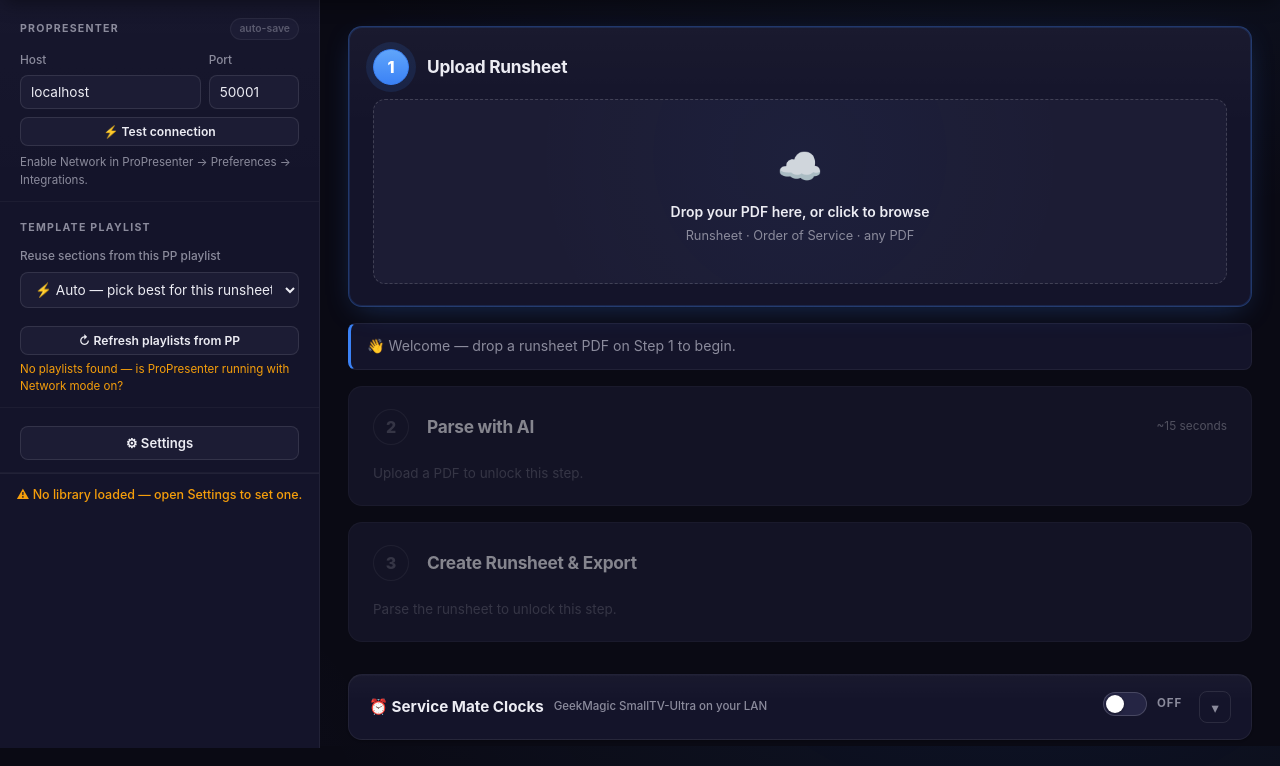
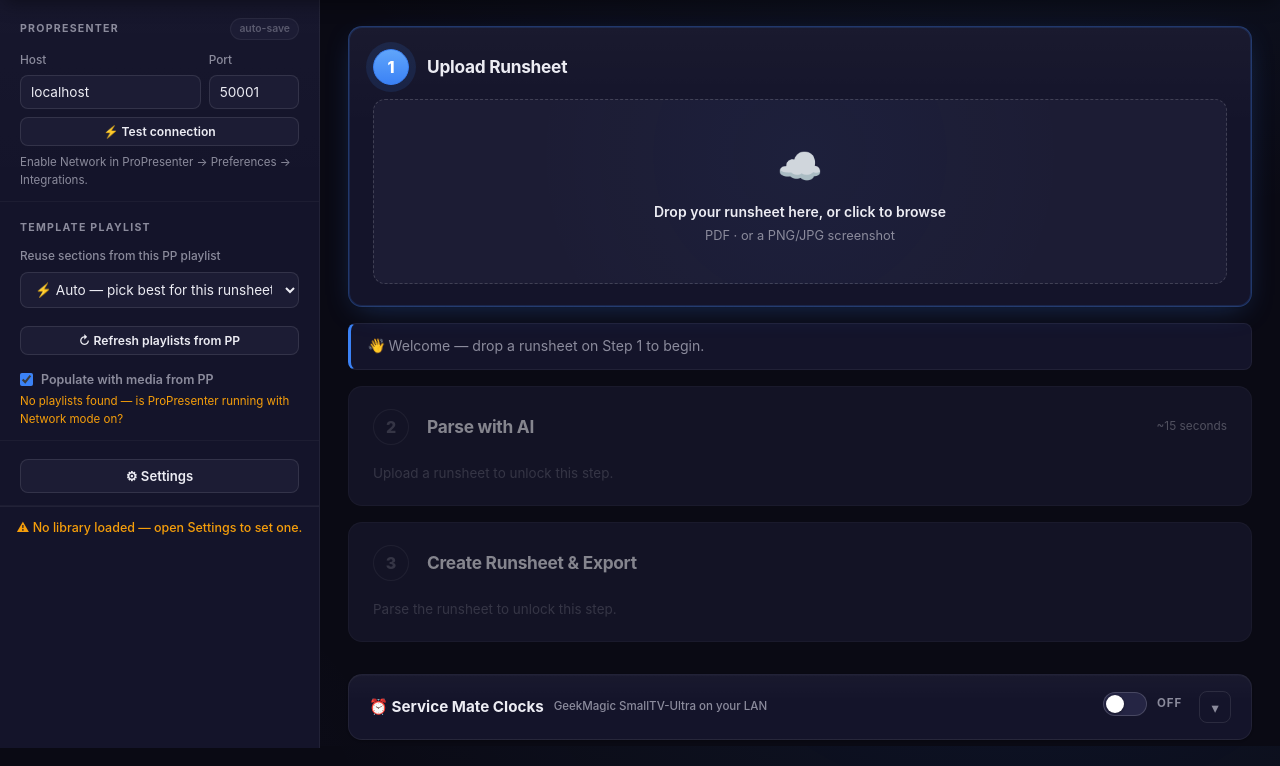
Before and after one commit to jimhoggey/Runsheetpilot, a Flask app: page / in a window 1280 px wide. Shown: the part 54-820 px from the top of the page. Run offline with Flask 3, Linux system fonts and the light colour scheme; data that the repository does not hold is empty.

Commit message:
Front end: screenshot upload, OCR review panel, media toggle
Extraction now runs at file-select rather than at Parse, so an operator
who drops an unreadable screenshot finds out immediately instead of
after spending an OpenRouter request. The review textarea appears only
when the text came from OCR — a text PDF is exact, so the path every
Sunday runsheet takes gains no extra click.

The toggle greys out the template picker and refresh button when off,
since with nothing to match against they would be live controls that do
nothing. It resets to on in handleFileSelect and resetFlow, and Re-match
switches it back on rather than silently contradicting it.

Verified live: PNG -> OCR -> review panel (8 lines), step 2 unlocked,
and a toggle left off reset itself to on when a new file was chosen.

Co-Authored-By: Claude Opus 5 <noreply@anthropic.com>

```diff
--- a/static/app.js
+++ b/static/app.js
@@ -82,12 +82,13 @@ function setStatus(html, color) {
 // first real status message stops it. Reduced-motion users get a static
 // line — no typing, no waving.
 const IDLE_GREETINGS = [
-  'Welcome — drop a runsheet PDF on Step 1 to begin.',
+  'Welcome — drop a runsheet on Step 1 to begin.',
   'Welcome to efficiency.',
   'Thanks for everything you do — I\'m just here to help.',
   'Sunday\'s coming. Let\'s get the runsheet sorted.',
-  'One PDF in, one ProPresenter playlist out.',
+  'One runsheet in, one ProPresenter playlist out.',
   'You bring the service. I\'ll bring the slides.',
+  'PDF, or just a screenshot — either works.',
 ];
 let _greetTimers = [];
 function _stopIdleGreeter() {
@@ -334,7 +335,18 @@ async function saveSettings() {
   }
 }
 
-// ─── 3. PDF upload + drag-and-drop ────────────────────────────────────────
+// ─── 3. Runsheet upload + drag-and-drop ───────────────────────────────────
+// PDFs and screenshots. Images are OCR'd locally (see parsing/ocr.py) and
+// only ever TEXT goes to OpenRouter — of the free models exactly one
+// accepts images, so an image pathway would shrink the operator's model
+// pool to a single provider.
+const ACCEPTED_EXTS = ['.pdf', '.png', '.jpg', '.jpeg'];
+
+function _isAccepted(name) {
+  const n = (name || '').toLowerCase();
+  return ACCEPTED_EXTS.some(ext => n.endsWith(ext));
+}
+
 function handleDragOver(e) {
   e.preventDefault();
   document.getElementById('drop-zone').classList.add('drag-over');
@@ -343,12 +355,16 @@ function handleDrop(e) {
   e.preventDefault();
   document.getElementById('drop-zone').classList.remove('drag-over');
   const file = e.dataTransfer.files[0];
-  if (file && file.name.toLowerCase().endsWith('.pdf')) handleFileSelect(file);
-  else setStatus('Only .pdf files are supported.', 'var(--red)');
+  if (file && _isAccepted(file.name)) handleFileSelect(file);
+  else setStatus('Drop a PDF, or a PNG/JPG screenshot of the runsheet.',
+                 'var(--red)');
 }
 function handleFileSelect(file) {
   if (!file) return;
   uploadedFile = file;
+  // Every new runsheet starts with matching ON. See resetMatchToggle().
+  resetMatchToggle();
+  _hideOcrReview();
   const dz = document.getElementById('drop-zone');
   dz.classList.add('has-file');
   dz.innerHTML = `
@@ -363,13 +379,98 @@ function handleFileSelect(file) {
   // Show the filename + size beside the step 1 title for at-a-glance state.
   document.getElementById('step-1-meta').textContent =
     `${file.name} · ${(file.size/1024).toFixed(0)} KB`;
-  setStatus(`PDF loaded — click <strong>🔍 Parse Runsheet</strong> on Step 2.`);
   // Advance the step flow: step 1 done, step 2 unlocked, step 3 still locked.
   setStepState(1, 'complete');
   setStepState(2, 'active');
   // Silent library refresh — picks up any songs the operator added in PP
   // since the app launched, so the upcoming match table is current.
   loadLibraryAuto();
+  // Read the file NOW rather than at Parse. For a screenshot this is where
+  // the operator finds out whether OCR could read it — before they commit
+  // one of a free account's 50 daily OpenRouter requests to it.
+  extractText(file);
+}
+
+// ─── OCR review panel ─────────────────────────────────────────────────────
+// Shown only when the text came from OCR. A text PDF is exact, so the path
+// every Sunday runsheet takes gains no extra step.
+function _hideOcrReview() {
+  const box = document.getElementById('ocr-review');
+  if (box) { box.hidden = true; document.getElementById('ocr-text').value = ''; }
+}
+
+function _showOcrReview(text) {
+  const box = document.getElementById('ocr-review');
+  document.getElementById('ocr-text').value = text;
+  document.getElementById('ocr-review-meta').textContent =
+    `${text.split('\n').length} lines read`;
+  box.hidden = false;
+}
+
+async function extractText(file) {
+  setLoading('Reading your runsheet…');
+  const form = new FormData();
+  form.append('file', file);
+  try {
+    const res = await fetch('/api/extract_text', {method: 'POST', body: form})
+      .then(r => r.json());
+    if (res.error) {
+      // The file is unusable, so don't leave Step 2 looking ready.
+      setStatus('❌ ' + escapeHtml(res.error), 'var(--red)');
+      setStepState(1, 'active');
+      setStepState(2, 'locked');
+      uploadedFile = null;
+      return;
+    }
+    if (res.needs_review) {
+      _showOcrReview(res.text);
+      setStatus('📝 Read your screenshot — check the text on Step 2, ' +
+                'fix anything odd, then <strong>🔍 Parse Runsheet</strong>.');
+    } else {
+      setStatus('Runsheet loaded — click <strong>🔍 Parse Runsheet</strong> ' +
+                'on Step 2.');
+    }
+  } catch (e) {
+    setStatus('❌ ' + escapeHtml(String(e)), 'var(--red)');
+  }
+}
+
+// ─── "Populate with media from PP" toggle ────────────────────────────────
+// Lives in the sidebar under the template picker it governs. Unlike every
+// other sidebar control it does NOT persist to settings.json — it resets
+// to on with each new runsheet, because a matching switch silently left
+// off would produce a bare playlist next Sunday.
+function matchingOn() {
+  const el = document.getElementById('match-toggle');
+  return !el || el.checked;
+}
+
+function resetMatchToggle() {
+  const el = document.getElementById('match-toggle');
+  if (el && !el.checked) { el.checked = true; onMatchToggle(); }
+}
+
+function onMatchToggle() {
+  // Grey out the template picker and its refresh button when matching is
+  // off — with nothing to match against, they'd be live controls that do
+  // nothing, which reads as a bug.
+  const on = matchingOn();
+  const sel = document.getElementById('template-playlist');
+  const refresh = document.querySelector(
+    '[onclick="loadTemplatePlaylists()"]');
+  [sel, refresh].forEach(el => {
+    if (!el) return;
+    el.disabled = !on;
+    el.style.opacity = on ? '' : '.45';
+  });
+  const status = document.getElementById('template-status');
+  if (status) {
+    status.innerHTML = on
+      ? '<strong>Auto</strong> routes by runsheet content. Override here to ' +
+        'lock a specific template.'
+      : 'Off — you\'ll get coloured headers and timers only, no songs or ' +
+        'template media. Resets on each new runsheet.';
+  }
 }
 
 // ─── Template playlist dropdown ───────────────────────────────────────────
@@ -722,6 +823,10 @@ function applySmHidden(hidden) {
 // the daily free-tier cap and is instant.
 async function rematchNow() {
   if (!matchedItems.length) return;
+  // Pressing Re-match IS a request to match, so it turns the toggle back
+  // on rather than silently contradicting it. Create later reads the
+  // toggle, so leaving it off here would throw the new links away.
+  resetMatchToggle();
   const btn = document.getElementById('rematch-btn');
   btn.disabled = true;
   btn.textContent = '↻ Re-matching…';
@@ -757,12 +862,14 @@ function resetFlow() {
   uploadedFile = null;
   matchedItems = [];
   document.getElementById('pdf-input').value = '';
+  resetMatchToggle();
+  _hideOcrReview();
   const dz = document.getElementById('drop-zone');
   dz.classList.remove('has-file');
   dz.innerHTML = `
     <div class="icon">☁️</div>
-    <div style="font-weight:600;margin-bottom:4px">Drop your PDF here, or click to browse</div>
-    <div class="hint">Runsheet · Order of Service · any PDF</div>`;
+    <div style="font-weight:600;margin-bottom:4px">Drop your runsheet here, or click to browse</div>
+    <div class="hint">PDF · or a PNG/JPG screenshot</div>`;
   dz.onclick = () => document.getElementById('pdf-input').click();
   document.getElementById('reset-btn').hidden = true;
   document.getElementById('results-wrap').hidden = true;
@@ -782,7 +889,7 @@ function resetFlow() {
 }
 
 async function parseRunsheet() {
-  if (!uploadedFile) { setStatus('Upload a PDF first.', 'var(--red)'); return; }
+  if (!uploadedFile) { setStatus('Upload a runsheet first.', 'var(--red)'); return; }
   if (!document.getElementById('or-key').value.trim()) {
     setStatus('Enter your OpenRouter API key in <strong>⚙ Settings</strong>.',
               'var(--red)');
@@ -829,10 +936,20 @@ async function parseRunsheet() {
   const t0 = performance.now();
   let parseSucceeded = false;
   setStepState(2, 'busy');
-  setLoading('Uploading PDF and sending to AI…');
+  setLoading('Sending your runsheet to the AI…');
 
   const form = new FormData();
-  form.append('pdf',      uploadedFile);
+  // If the operator reviewed OCR text, THAT is the runsheet — it's the
+  // corrected version of the file, so it wins over re-reading the image.
+  const reviewed = document.getElementById('ocr-review').hidden
+    ? '' : document.getElementById('ocr-text').value;
+  if (reviewed.trim()) {
+    form.append('runsheet_text', reviewed);
+    form.append('filename',      uploadedFile.name);
+  } else {
+    form.append('pdf', uploadedFile);
+  }
+  form.append('matching', matchingOn() ? 'on' : 'off');
   form.append('or_key',   document.getElementById('or-key').value.trim());
   form.append('or_model', document.getElementById('or-model').value.trim());
 
@@ -851,12 +968,15 @@ async function parseRunsheet() {
       document.getElementById('playlist-name').value = res.suggested_name;
     }
 
-    setLoading(`AI found ${res.items.length} items — matching to library…`);
+    setLoading(matchingOn()
+      ? `AI found ${res.items.length} items — matching to library…`
+      : `AI found ${res.items.length} items — building headers…`);
 
     const threshold = parseInt(document.getElementById('threshold').value) / 100;
     const matchRes = await fetch('/api/match', {
       method:'POST', headers:{'Content-Type':'application/json'},
-      body: JSON.stringify({parsed: res.items, library: libraryItems, threshold})
+      body: JSON.stringify({parsed: res.items, library: libraryItems, threshold,
+                            matching: matchingOn()})
     }).then(r => r.json());
 
     matchedItems = matchRes.items;
@@ -1048,6 +1168,10 @@ async function createPlaylist() {
         export_dir:    document.getElementById('export-dir').value,
         create_timers: document.getElementById('create-timers').checked,
         template_playlist_uuid: document.getElementById('template-playlist').value,
+        // Carried through so create skips the template rescue and the
+        // media-bin walk too — otherwise turning matching off at parse
+        // would quietly come back at build time.
+        matching:      matchingOn(),
       })
     }).then(r => r.json());
 
--- a/templates/index.html
+++ b/templates/index.html
@@ -80,6 +80,19 @@
     </div>
     <button class="btn btn-dim btn-sm btn-full" onclick="loadTemplatePlaylists()"
             style="margin-bottom:6px">↻ Refresh playlists from PP</button>
+
+    <!-- The one control in this sidebar that does NOT persist. Every
+         other field here auto-saves to settings.json; this resets to ON
+         with each new runsheet, because a matching switch left off would
+         silently produce a bare playlist next Sunday. The hint line says
+         so out loud — see resetMatchToggle() in app.js. -->
+    <label id="match-toggle-row"
+           style="display:flex;align-items:center;gap:8px;cursor:pointer;
+                  margin:10px 0 4px;font-size:.78rem;font-weight:600">
+      <input type="checkbox" id="match-toggle" checked
+             onchange="onMatchToggle()" style="margin:0;flex:none">
+      <span>Populate with media from PP</span>
+    </label>
     <div id="template-status" style="font-size:.72rem;color:var(--muted);line-height:1.5">
       <strong>Auto</strong> routes by runsheet content. Override here to
       lock a specific template.
@@ -119,10 +132,10 @@
            ondragover="handleDragOver(event)" ondrop="handleDrop(event)"
            ondragleave="this.classList.remove('drag-over')">
         <div class="icon">☁️</div>
-        <div style="font-weight:600;margin-bottom:4px">Drop your PDF here, or click to browse</div>
-        <div class="hint">Runsheet · Order of Service · any PDF</div>
+        <div style="font-weight:600;margin-bottom:4px">Drop your runsheet here, or click to browse</div>
+        <div class="hint">PDF · or a PNG/JPG screenshot</div>
       </div>
-      <input id="pdf-input" type="file" accept=".pdf" style="display:none"
+      <input id="pdf-input" type="file" accept=".pdf,.png,.jpg,.jpeg" style="display:none"
              onchange="handleFileSelect(this.files[0])">
     </div>
   </div>
@@ -132,7 +145,7 @@
        under Step 1 so guidance appears where the operator is already
        looking, instead of below the fold between Parse and Create. -->
   <div id="status-bar">
-    <span id="status-text">👋 Welcome — start by dropping a runsheet PDF on Step 1 above.</span>
+    <span id="status-text">👋 Welcome — start by dropping a runsheet on Step 1 above.</span>
   </div>
 
   <!-- ── STEP 2 — PARSE ──────────────────────────────────────────── -->
@@ -144,9 +157,32 @@
     </div>
     <div class="step-body">
       <p class="step-desc">
-        We send the PDF to OpenRouter and extract the service items
+        We send the runsheet text to OpenRouter and extract the service items
         (songs, MC moments, sermon, etc.) into a structured list.
       </p>
+
+      <!-- OCR review — shown ONLY for screenshots and scanned PDFs, where
+           the text came from the OS text-recognition engine and may have
+           misread something. A text PDF is exact, so this stays hidden and
+           the path every Sunday runsheet takes gains no extra click.
+           Editing here costs a keystroke; parsing a garbled read costs one
+           of a free OpenRouter account's 50 daily requests. -->
+      <div id="ocr-review" hidden style="margin-bottom:12px">
+        <div style="display:flex;align-items:baseline;justify-content:space-between;gap:8px;margin-bottom:6px">
+          <label for="ocr-text" style="font-size:.78rem;font-weight:600">
+            📝 Read from your image — check it before parsing
+          </label>
+          <span id="ocr-review-meta" style="font-size:.7rem;color:var(--muted)"></span>
+        </div>
+        <textarea id="ocr-text" rows="10" spellcheck="false"
+                  style="width:100%;font-family:ui-monospace,SFMono-Regular,Menlo,monospace;
+                         font-size:.74rem;line-height:1.55;white-space:pre;overflow-wrap:normal;
+                         overflow-x:auto"></textarea>
+        <div class="hint" style="margin-top:4px">
+          Fix any garbled titles or times. This text is what gets parsed.
+        </div>
+      </div>
+
       <button class="btn btn-acc btn-full btn-step" id="parse-btn" onclick="parseRunsheet()">
         🔍 Parse Runsheet
       </button>
@@ -158,7 +194,7 @@
         <div class="orb-progress"><div class="orb-progress-fill" id="parse-progress"></div></div>
       </div>
     </div>
-    <div class="step-locked-msg">Upload a PDF to unlock this step.</div>
+    <div class="step-locked-msg">Upload a runsheet to unlock this step.</div>
   </div>
 
   <!-- Results table — populated after parse. Hidden until then so the
```
Also changed, not shown: .claude/launch.json (added).
